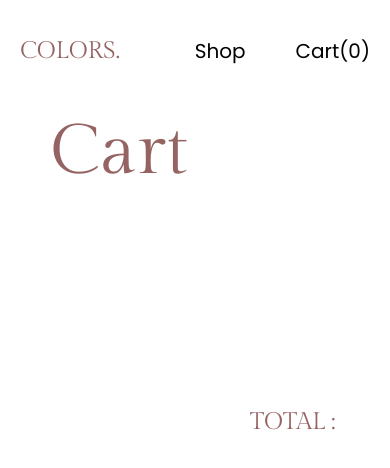
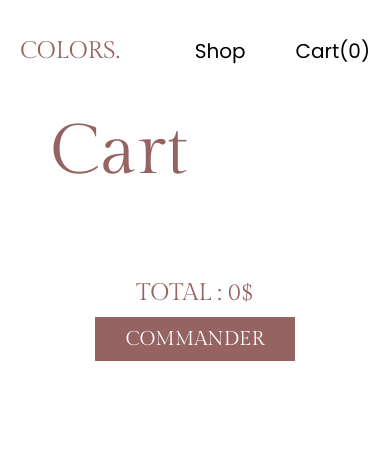
Before and after one commit to Shane99dt/Front-Colors, a React (Create React App) app: page /Panier in a window 390 px wide. Shown: the top 468 px of the page. Built offline with nearby package versions, Linux system fonts and the light colour scheme.

Commit message:
cart responsive

```diff
--- a/src/pages/Panier.js
+++ b/src/pages/Panier.js
@@ -3,8 +3,13 @@ import Button from "../components/Button";
 import Header from "../components/Header";
 import CompleteCard from "../components/CompleteCard";
 import H2 from "../components/H2";
+import "../styles/MediaQuery.css";
+import { useNavigate } from "react-router-dom";
+
 
 import { useState, useEffect } from "react";
+
+
 
 const Panier = () => {
   const [cartQuantity, setCartQuantity] = useState(
@@ -13,6 +18,22 @@ const Panier = () => {
       : 0
   );
   const [articles, setArticles] = useState([]);
+  const [totalPrice,setTotalPrice] = useState(0)
+
+
+  useEffect(()=>{
+      let totalprice=0
+      articles.forEach(article=>{
+          totalprice += article.price
+        })
+        setTotalPrice(totalprice/100);
+    },[articles])
+
+    const navigate = useNavigate();
+
+    const handleNavigate = (id) => {
+        navigate(`${id}`);
+      };
 
   const handleRemoveClick = (id) => {
     const localArticlesIds = localStorage.getItem("articlesID");
@@ -74,7 +95,8 @@ const Panier = () => {
       })}
       </div>
     <div className="total">
-      <H2>TOTAL :</H2>
+      <H2>TOTAL : {totalPrice}$</H2>
+      <Button text={'Commander'} handleClick={() => handleNavigate('/Commandes')} />
     </div>
     </div>
     </section>
--- a/src/styles/App.css
+++ b/src/styles/App.css
@@ -81,6 +81,8 @@ button{
 }
 
 .navbar{
+  position: relative;
+  z-index: 3;
   display: flex;
   justify-content: space-between;
   align-items: center;
@@ -251,6 +253,7 @@ p{
 .Article-container{
   margin-top: 60px;
   gap: 70px;
+  margin-bottom: 60px;
 }
 
 .Article-container h2{
@@ -284,20 +287,24 @@ p{
 }
 
 .cart-list{
-  width: 50%;
+  width: 70%;
 }
 
 .total{
-
-  width: 50%;
+  width: 30%;
   height: 100vh;
   position: fixed;
   top: 0;
   right: 0;
   display: flex;
-  align-items: center;
-  z-index: -1;
+  flex-direction: column;
+  z-index: 1;
   justify-content: center;
+}
+
+.total button{
+  margin-top: 10px;
+  width: 200px;
 }
 
 .panier-container{
@@ -325,7 +332,7 @@ p{
 }
 
 .panier-container button{
-  width: 80%;
+  width: 200px;
 }
 
 .cart-container h1{
--- a/src/styles/MediaQuery.css
+++ b/src/styles/MediaQuery.css
@@ -67,9 +67,39 @@
     .commande-container img{
       width: 300px;
     }
+    .total{
+
+      justify-content: center;
+    }
 }
 
 @media (max-width: 780px) {
+  .panier-container img{
+    width: 150px;
+    height: 170px;
+  }
+
+  .panier-container button{
+    width: 150px;
+    font-size: 13px;
+  }
+  .cart-list{
+    width: 100%;
+  }
+  .total{
+    width: 100%;
+    height: 30vh;
+    position: relative;
+    /* top: 0; */
+    /* right: 0; */
+    display: flex;
+    align-items: center;
+    z-index: -1;
+    /* justify-content: center; */
+  }
+  .cart{
+    flex-direction: column;
+  }
   .home-container h1{
     font-size: 70px;
   }
```
